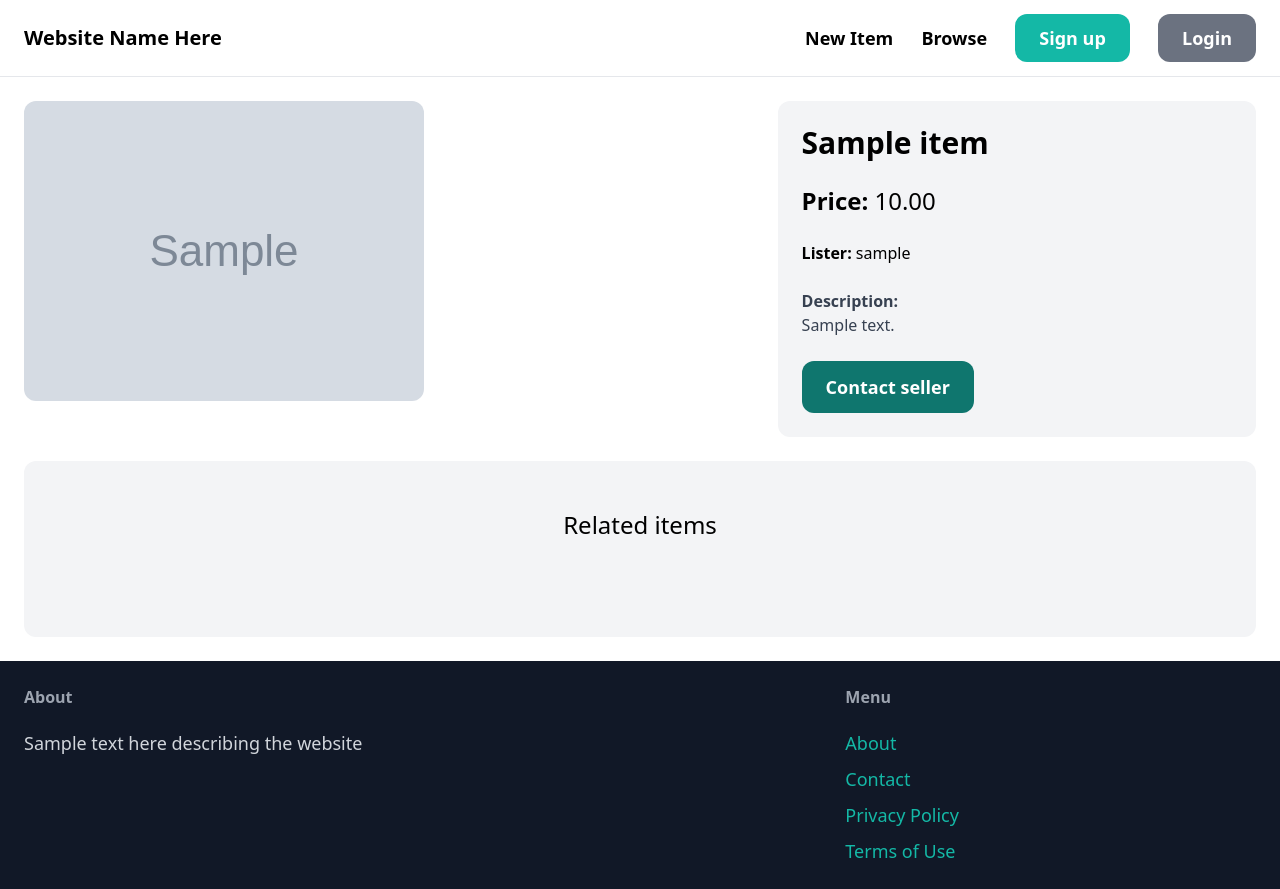
After one commit to aleksandarMilos/TAK-Computers-Website, a Django app: page /items/1/ in a window 1280 px wide. The commit adds this page. Run offline with Django 4.2, Linux system fonts and the light colour scheme; tables that the repository leaves empty hold one stand-in row (values such as "Sample post"); grey boxes marked "Sample" are stand-in pictures; some libraries are stand-ins or nearby versions.

Commit message:
Finished initial look of items and their details page

```diff
--- a/COMP3340-Final-Proj/Django/FinalProj/FinalProj/urls.py
+++ b/COMP3340-Final-Proj/Django/FinalProj/FinalProj/urls.py
@@ -18,13 +18,14 @@ Including another URLconf
 from django.conf import settings
 from django.conf.urls.static import static
 from django.contrib import admin
-from django.urls import path
+from django.urls import path, include
 
 # Importing the views we created
 from core.views import index, contact
 
 urlpatterns = [
     path('', index, name='index'), # first view index here
+    path('items/', include('item.urls')), # imports that additional `urls.py` file we created in the `.item` folder
     path('contact/', contact, name='contact'),
     path('admin/', admin.site.urls),
 ] + static(settings.MEDIA_URL, document_root=settings.MEDIA_ROOT)
--- a/COMP3340-Final-Proj/Django/FinalProj/core/templates/core/index.html
+++ b/COMP3340-Final-Proj/Django/FinalProj/core/templates/core/index.html
@@ -13,14 +13,14 @@
         <div class="grid grid-cols-3 gap-3"> <!-- This part is for showing the items -->
             {% for item in items %}
                 <div>
-                    <a href="#">
+                    <a href="{% url 'item:detail' item.id %}"> <!-- This is linking to each item when clicked on! -->
                         <div>
                             <img src="{{ item.image.url }}" class="rounded-t-xl">
                         </div>
 
                         <div class="p-6 bg-white rounded-b-xl">
-                            <h2 class="text-2xl>{{ item.name }}"</h2>
-                            <p class="text-gray-500">Price: {{ item.price }}</p>
+                            <h2 class="text-2xl"><strong>{{ item.name }}</strong></h2>
+                            <p class="text-gray-700">Price: {{ item.price | floatformat:2 }}</p>
                         </div>
                     </a>
                 </div>
--- /dev/null
+++ b/COMP3340-Final-Proj/Django/FinalProj/item/templates/item/detail.html
@@ -0,0 +1,56 @@
+<!-- Once again this extends that base.html file we created before as that is the basis (template) of our website pages  -->
+{% extends 'core/base.html' %}
+
+{% block title %}{{ item.name }}{% endblock %}
+
+{% block content %}
+<div class="grid grid-cols-5 gap-6">
+    <div class="col-span-3">
+        <img src="{{ item.image.url }}" class="rounded-xl">
+    </div>
+
+    <div class="col-span-2 p-6 bg-gray-100 rounded-xl"> <!-- Adjust this portion for the description box for each item -->
+        <h1 class="mb-6 text-3xl"><strong>{{ item.name }}</strong></h1>
+        <h3 class="mb-6 text-2xl"><strong>Price: </strong>{{ item.price | floatformat:2 }}</h3>
+        <h4 class="mb-6 text-1xl"><strong>Lister: </strong>{{ item.created_by.username }}</h4>
+
+        {% if item.description %}
+            <p class="text-gray-700">
+                <strong class="text-gray-700">Description:</strong><br>
+                {{ item.description }}
+            </p>
+
+        {% else %}
+            <p class="text-gray-700">
+                <strong class="text-gray-700">Description:</strong><br>
+                There is currently no additional information about this product.
+            </p>
+        {% endif %}
+
+        <a href="#" class="inline-block mt-6 px-6 py-3 text-lg font-semibold bg-teal-700 text-white rounded-xl hover:bg-teal-900">Contact seller</a>
+    </div>
+</div>
+
+<div class="mt-6 px-6 py-12 bg-gray-100 rounded-xl">
+    <h2 class="mb-12 text-2xl text-center">Related items</h2>
+
+    <div class="grid grid-cols-3 gap-3"> <!-- This part is for showing the items -->
+        {% for item in related_items %}
+            <div>
+                <a href="{% url 'item:detail' item.id %}"> <!-- This is linking to each item when clicked on! -->
+                    <div>
+                        <img src="{{ item.image.url }}" class="rounded-t-xl">
+                    </div>
+
+                    <div class="p-6 bg-white rounded-b-xl">
+                        <h2 class="text-2xl"><strong>{{ item.name }}</strong></h2>
+                        <p class="text-gray-700">Price: {{ item.price | floatformat:2 }}</p>
+                    </div>
+                </a>
+            </div>
+        {% endfor %}
+    </div>
+</div>
+{% endblock %}
+
+<!--  -->
--- /dev/null
+++ b/COMP3340-Final-Proj/Django/FinalProj/item/urls.py
@@ -0,0 +1,11 @@
+# Clean and more organized way by making another urls.py in this '.item' folder
+
+from django.urls import path
+
+from . import views
+
+app_name = 'item' #namespace for the app
+
+urlpatterns = [
+    path('<int:pk>/', views.detail, name='detail'),
+]
--- a/COMP3340-Final-Proj/Django/FinalProj/item/views.py
+++ b/COMP3340-Final-Proj/Django/FinalProj/item/views.py
@@ -1,3 +1,15 @@
-from django.shortcuts import render
+from django.shortcuts import render, get_object_or_404
+
+from .models import Item
 
 # Create your views here.
+
+# This view is for creating the details page for the item
+def detail(request, pk): #pk stands for primary key
+    item = get_object_or_404(Item, pk=pk) #Get the object, or get 404 error
+    related_items = Item.objects.filter(category=item.category, is_sold=False).exclude(pk=pk)[0:3] #this is for displaying related items in the same category
+
+    return render(request, 'item/detail.html', {
+        'item': item,
+        'related_items': related_items
+    })
```
Also changed, not shown: COMP3340-Final-Proj/Django/FinalProj/media/item_images/AMD_Ryzen_5_7600X.jpg (added), COMP3340-Final-Proj/Django/FinalProj/media/item_images/ASRock_X670E.png (added), Final Project Images/AMD Ryzen 5 7600X.jpg (added), Final Project Images/ASRock X670E.png (added).
